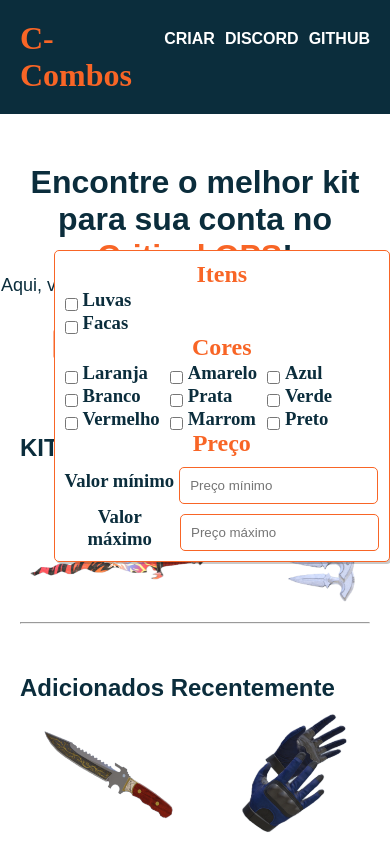
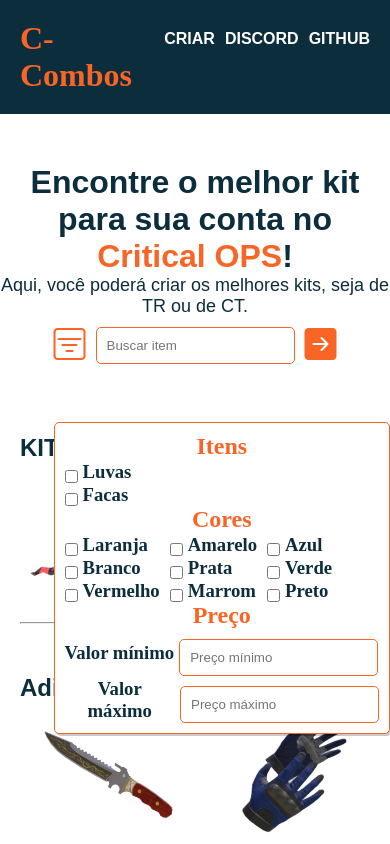
Before and after one commit to developerferreira/c-combos, a plain HTML site: page index.html in a window 390 px wide. Both pictures are taken after a click on the icon 69 px from the left and 345 px from the top of the page. Shown: the top 844 px of the page. Drawn offline with nearby package versions, Linux system fonts and the light colour scheme; a web font is replaced by a local one.

Commit message:
add responsividade filter_items

```diff
--- a/src/styles/main.css
+++ b/src/styles/main.css
@@ -201,3 +201,9 @@ footer a {
 footer a:hover {
     text-decoration: underline;
 }
+
+@media (max-width: 820px) {
+    .filter__items {
+        top: 50%;
+    }
+}
```
